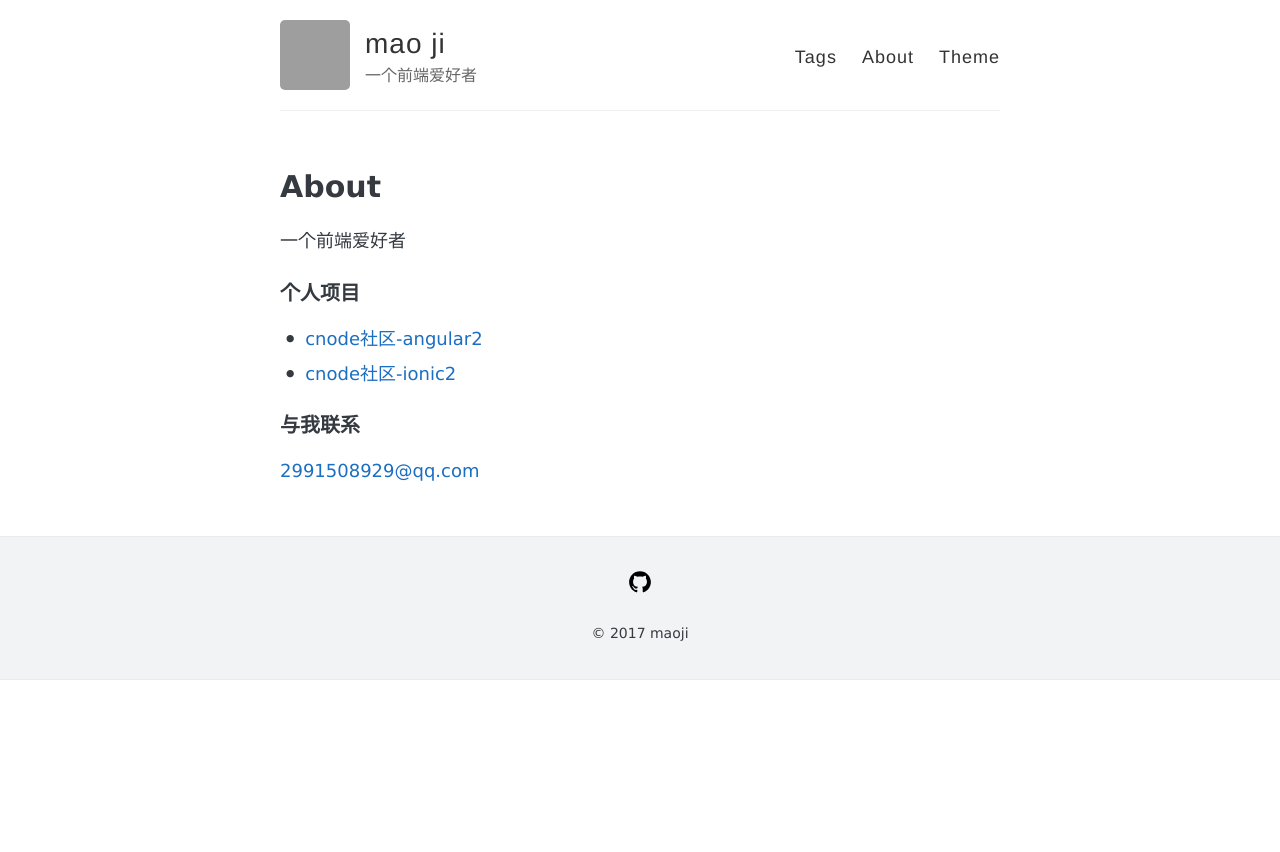
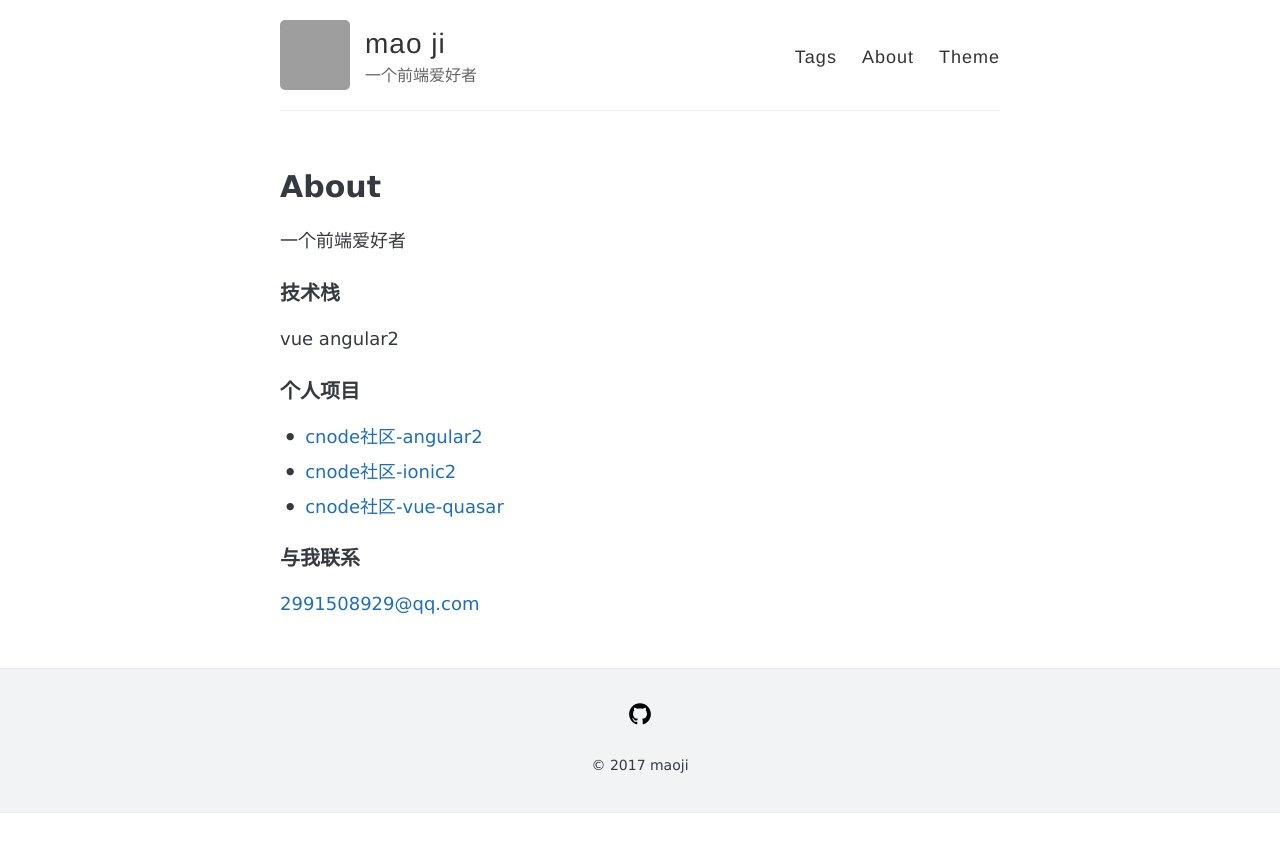
Before and after one commit to maoji/maoji.github.io, a Jekyll site: the page built from about.md, in a window 1280 px wide. Shown: the top 852 px of the page. Built offline with Jekyll 4.4.1, drawn with Linux system fonts in a browser that asks for light colours; grey boxes are pictures that could not be loaded.

Commit message:
Update about.md

```diff
--- a/about.md
+++ b/about.md
@@ -6,10 +6,14 @@ permalink: /about/
 
 一个前端爱好者
 
+### 技术栈
+vue angular2
+
 ### 个人项目
 
 + [cnode社区-angular2](https://github.com/maoji/angular2-cnode)
 + [cnode社区-ionic2](https://github.com/maoji/ionic2-cnode)
++ [cnode社区-vue-quasar](https://github.com/maoji/quasar-cnode)
 
 ### 与我联系
 
```
